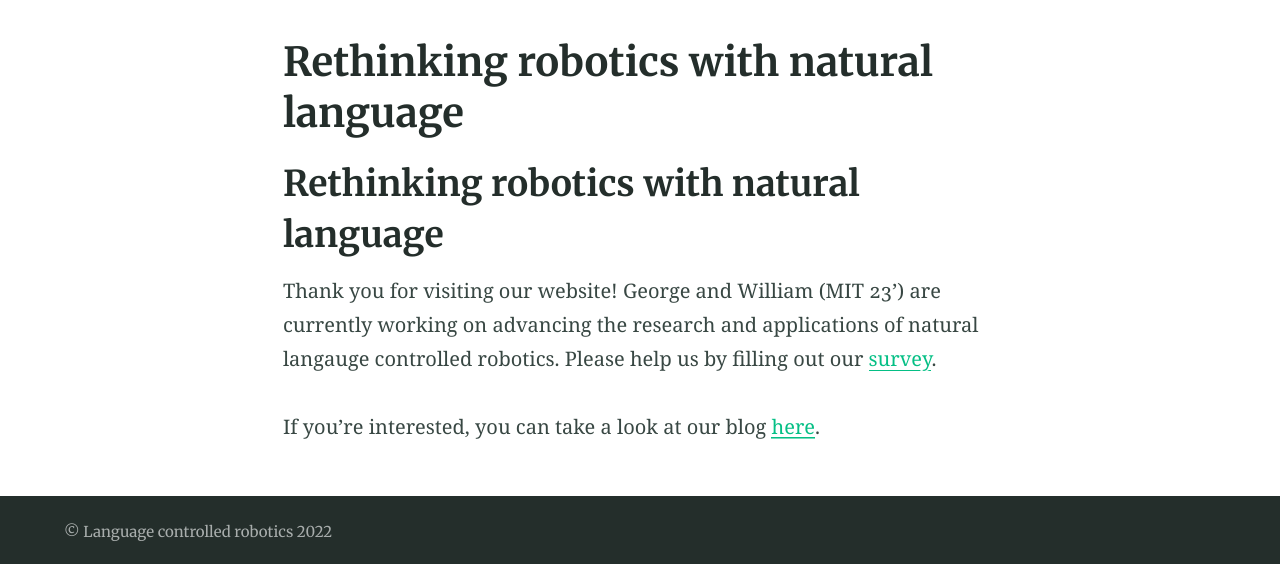
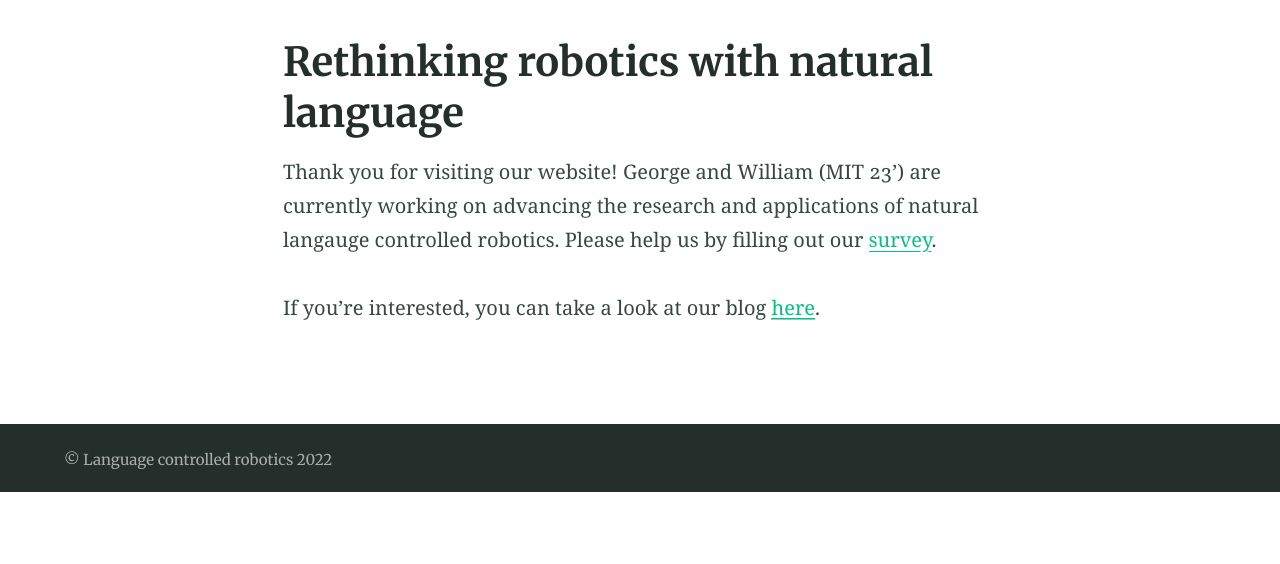
Before and after one commit to uraniumCoder/metric-blog, a Jekyll site: the page built from index.md, in a window 1280 px wide. Shown: the part 408-972 px from the top of the page. Built offline with Jekyll 4.4.1, drawn with Linux system fonts in a browser that asks for light colours; our own code applies the rules of GitHub Pages for plain Markdown files; after the commit the page ends 900 px from its top, so only the background shows below that.

```diff
--- a/index.md
+++ b/index.md
@@ -1,9 +1,8 @@
 ---
-title:
+title: Rethinking robotics with natural language
 feature_image: "https://picsum.photos/2560/600?image=866"
 excerpt: "Alembic is a starting point for [Jekyll](https://jekyllrb.com/) projects. Rather than starting from scratch, this boilerplate is designed to get the ball rolling immediately. Install it, configure it, tweak it, push it."
 ---
-## Rethinking robotics with natural language
 
 Thank you for visiting our website! George and William (MIT 23') are currently working on advancing the research and applications of natural langauge controlled robotics. Please help us by filling out our [survey](https://www.youtube.com/watch?v=dQw4w9WgXcQ "this survey").
 
```
